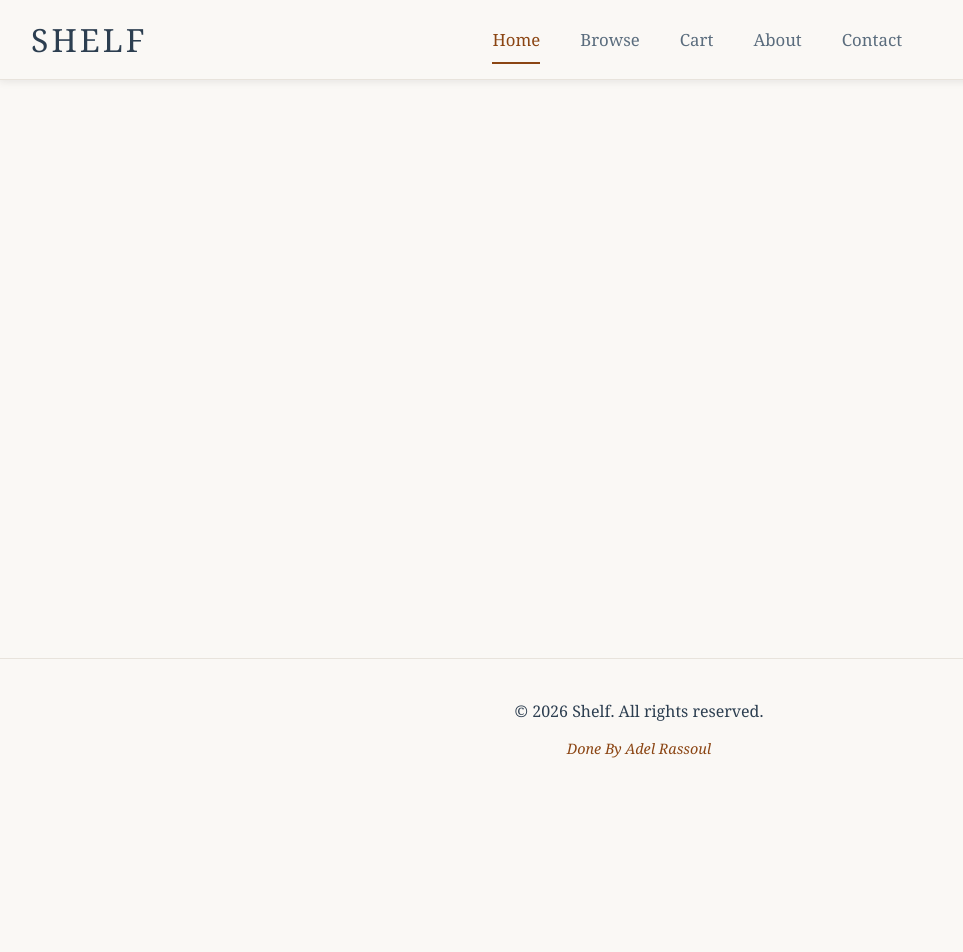
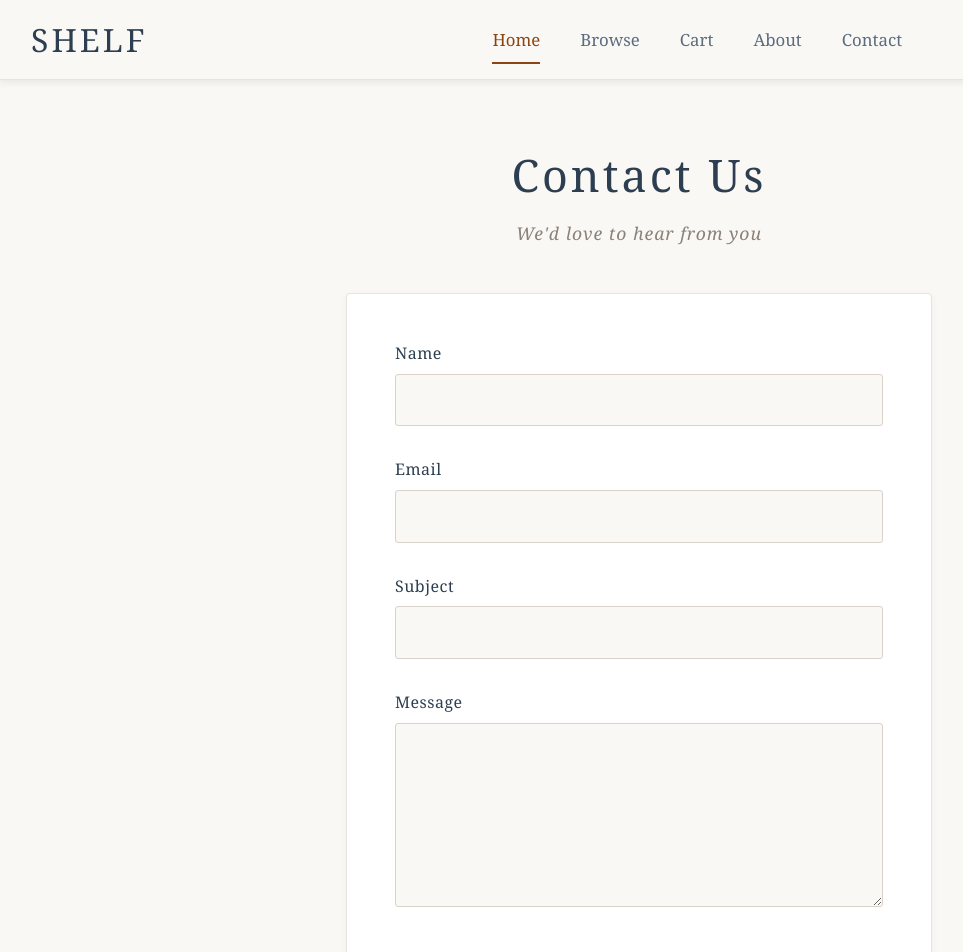
Before and after one commit to AdelRassoul/Shelf, a React (Create React App) app: page /contact in a window 1280 px wide. Shown: the top 952 px of the page, without its empty margins (1-964 px from the left). Before the commit the page ends 800 px from the top, so only its background shows below. Built offline with nearby package versions, Linux system fonts and the light colour scheme.

Commit message:
added contact form

```diff
--- a/src/App.css
+++ b/src/App.css
@@ -18,20 +18,21 @@
   color: #2c3e50;
   padding: 1.2rem 3rem;
   border-radius: 2px;
-  border: none;
   border-top: 1px solid #d2b48c;
   border-bottom: 1px solid #d2b48c;
   box-shadow: 0 8px 24px rgba(0, 0, 0, 0.12);
   z-index: 3000;
   font-family: 'Georgia', serif;
   font-size: 1.05rem;
-  font-style: italic;
   letter-spacing: 0.5px;
   animation: messageAppear 0.5s ease;
-  max-width: 90%;
+  max-width: 500px;
+  width: auto;
+  min-width: 280px;
+  white-space: pre-line;
+  line-height: 1.6;
+  text-align: center;
 }
-
-
 
 @keyframes messageAppear {
   from {
@@ -49,5 +50,6 @@
     bottom: 1.5rem;
     padding: 1rem 2rem;
     font-size: 0.95rem;
+    max-width: 90%;
   }
 }
--- a/src/App.jsx
+++ b/src/App.jsx
@@ -7,6 +7,7 @@ import Home from './pages/Home';
 import Browse from './pages/Browse';
 import Cart from './pages/Cart';
 import About from './pages/About';
+import Contact from './pages/Contact';
 import './App.css';
 
 function App() {
@@ -23,7 +24,7 @@ function App() {
 
   const showM = (msg) => {
     setMessage(msg);
-    setTimeout(() => setMessage(''), 2000);
+    setTimeout(() => setMessage(''), 3000);
   };
 
   const addToCart = (book) => {
@@ -87,6 +88,7 @@ function App() {
                 />
               } />
               <Route path="/about" element={<About />} />
+              <Route path="/contact" element={<Contact showM={showM} />} />
             </Routes>
           </main>
           <Footer />
--- /dev/null
+++ b/src/pages/Contact.jsx
@@ -0,0 +1,89 @@
+import { useState } from 'react';
+import '../styles/Contact.css';
+
+function Contact({ showM }) {
+  const [formData, setFormData] = useState({
+    name: '',
+    email: '',
+    subject: '',
+    message: ''
+  });
+
+  const handleChange = (e) => {
+    const { name, value } = e.target;
+    setFormData(prev => ({
+      ...prev,
+      [name]: value
+    }));
+  };
+
+  const handleSubmit = (e) => {
+    e.preventDefault();
+    const messageText = `Message sent!\n\nName: ${formData.name}\nEmail: ${formData.email}\nSubject: ${formData.subject}\nMessage: ${formData.message}`;
+    showM(messageText);
+    setFormData({ name: '', email: '', subject: '', message: '' });
+  };
+
+  return (
+    <div className="contact-container">
+      <h1 className="contact-title">Contact Us</h1>
+      <p className="contact-subtitle">We'd love to hear from you</p>
+
+      <form className="contact-form" onSubmit={handleSubmit}>
+        <div className="form-group">
+          <label htmlFor="name">Name</label>
+          <input
+            type="text"
+            id="name"
+            name="name"
+            value={formData.name}
+            onChange={handleChange}
+            required
+          />
+        </div>
+
+        <div className="form-group">
+          <label htmlFor="email">Email</label>
+          <input
+            type="email"
+            id="email"
+            name="email"
+            value={formData.email}
+            onChange={handleChange}
+            required
+          />
+        </div>
+
+        <div className="form-group">
+          <label htmlFor="subject">Subject</label>
+          <input
+            type="text"
+            id="subject"
+            name="subject"
+            value={formData.subject}
+            onChange={handleChange}
+            required
+          />
+        </div>
+
+        <div className="form-group">
+          <label htmlFor="message">Message</label>
+          <textarea
+            id="message"
+            name="message"
+            value={formData.message}
+            onChange={handleChange}
+            rows="6"
+            required
+          />
+        </div>
+
+        <button type="submit" className="submit-btn">
+          Send Message
+        </button>
+      </form>
+    </div>
+  );
+}
+
+export default Contact;
--- /dev/null
+++ b/src/styles/Contact.css
@@ -0,0 +1,118 @@
+.contact-container {
+  padding: 4rem 2rem;
+  max-width: 650px;
+  margin: 0 auto;
+}
+
+.contact-title {
+  text-align: center;
+  margin-bottom: 1rem;
+  color: #2c3e50;
+  font-size: 2.8rem;
+  font-family: 'Georgia', serif;
+  font-weight: normal;
+  letter-spacing: 3px;
+}
+
+.contact-subtitle {
+  text-align: center;
+  color: #8a8178;
+  font-family: 'Georgia', serif;
+  font-style: italic;
+  font-size: 1.1rem;
+  margin-bottom: 3rem;
+  letter-spacing: 1px;
+}
+
+.contact-form {
+  background: white;
+  padding: 3rem;
+  border-radius: 4px;
+  border: 1px solid #e8e3dc;
+  box-shadow: 0 2px 8px rgba(0, 0, 0, 0.04);
+}
+
+.form-group {
+  margin-bottom: 2rem;
+}
+
+.form-group label {
+  display: block;
+  margin-bottom: 0.6rem;
+  color: #2c3e50;
+  font-family: 'Georgia', serif;
+  font-size: 1rem;
+  letter-spacing: 0.5px;
+}
+
+.form-group input,
+.form-group textarea {
+  width: 100%;
+  padding: 0.9rem 1.2rem;
+  font-family: 'Georgia', serif;
+  font-size: 1rem;
+  border: 1px solid #d8d2ca;
+  border-radius: 3px;
+  background: #faf8f5;
+  color: #2c3e50;
+  transition: all 0.3s;
+  outline: none;
+}
+
+.form-group input:focus,
+.form-group textarea:focus {
+  border-color: #8b4513;
+  background: white;
+  box-shadow: 0 0 0 3px rgba(139, 69, 19, 0.1);
+}
+
+.form-group textarea {
+  resize: vertical;
+  min-height: 150px;
+  line-height: 1.6;
+}
+
+.submit-btn {
+  width: 100%;
+  background: #8b4513;
+  color: #faf8f5;
+  border: none;
+  padding: 1.1rem;
+  border-radius: 4px;
+  cursor: pointer;
+  font-family: 'Georgia', serif;
+  font-size: 1.05rem;
+  letter-spacing: 1px;
+  transition: all 0.3s;
+  margin-top: 1rem;
+}
+
+.submit-btn:hover {
+  background: #6f370f;
+  transform: translateY(-2px);
+  box-shadow: 0 4px 12px rgba(139, 69, 19, 0.25);
+}
+
+@media (max-width: 768px) {
+  .contact-container {
+    padding: 2.5rem 1.5rem;
+  }
+
+  .contact-title {
+    font-size: 2rem;
+    letter-spacing: 2px;
+  }
+
+  .contact-subtitle {
+    font-size: 1rem;
+    margin-bottom: 2rem;
+  }
+
+  .contact-form {
+    padding: 2rem 1.5rem;
+  }
+
+  .form-group {
+    margin-bottom: 1.5rem;
+  }
+}
```
